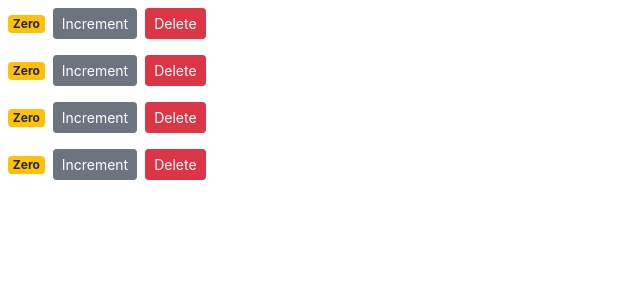
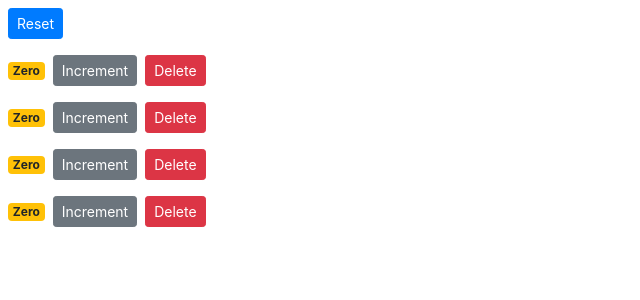
Before and after one commit to harriswill22/Counter-React-App, a React (Create React App) app: page / in a window 1280 px wide. Shown: the top 300 px of the page, without its empty margins (0-640 px from the left). Built offline with nearby package versions, Linux system fonts and the light colour scheme.

Commit message:
adds reset button

```diff
--- a/src/components/counters.jsx
+++ b/src/components/counters.jsx
@@ -17,11 +17,20 @@ _handleDelete = counterId => {
     this.setState({counters})
 };
 
-
+_handleRest = () =>{
+   const counters = this.setState.map(c =>{
+        c.value =0;
+        return c;
+    });
+    this.setState({counters});
+}
 
     render() {
         return (
             <div>
+                <button
+                onClick={this.handleRest}
+                className="btn btn-primary btn-sm m-2">Reset</button>
                 {this.state.counters.map(counter => (
                 <Counter
                 key={counter.id}
```
